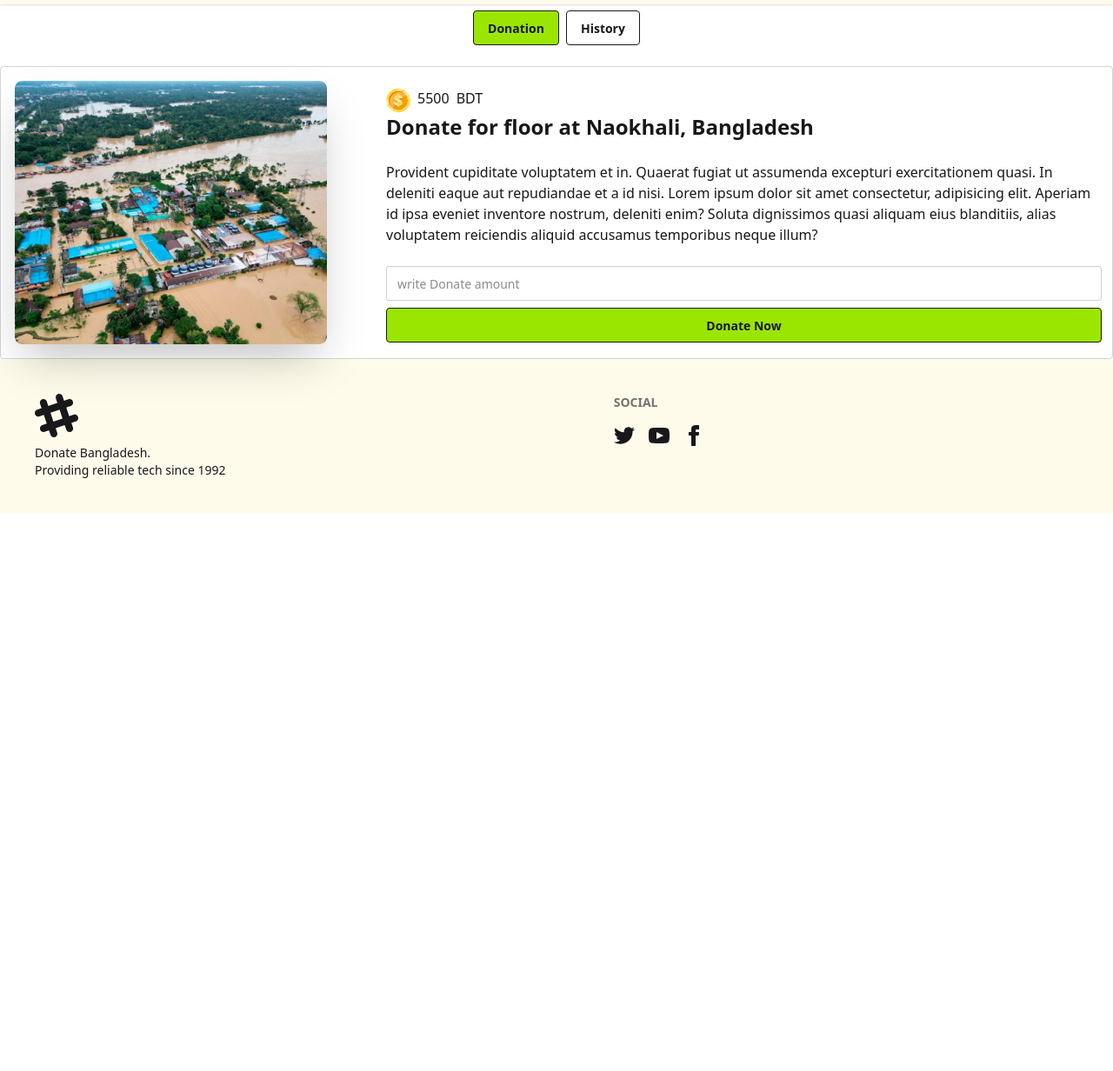
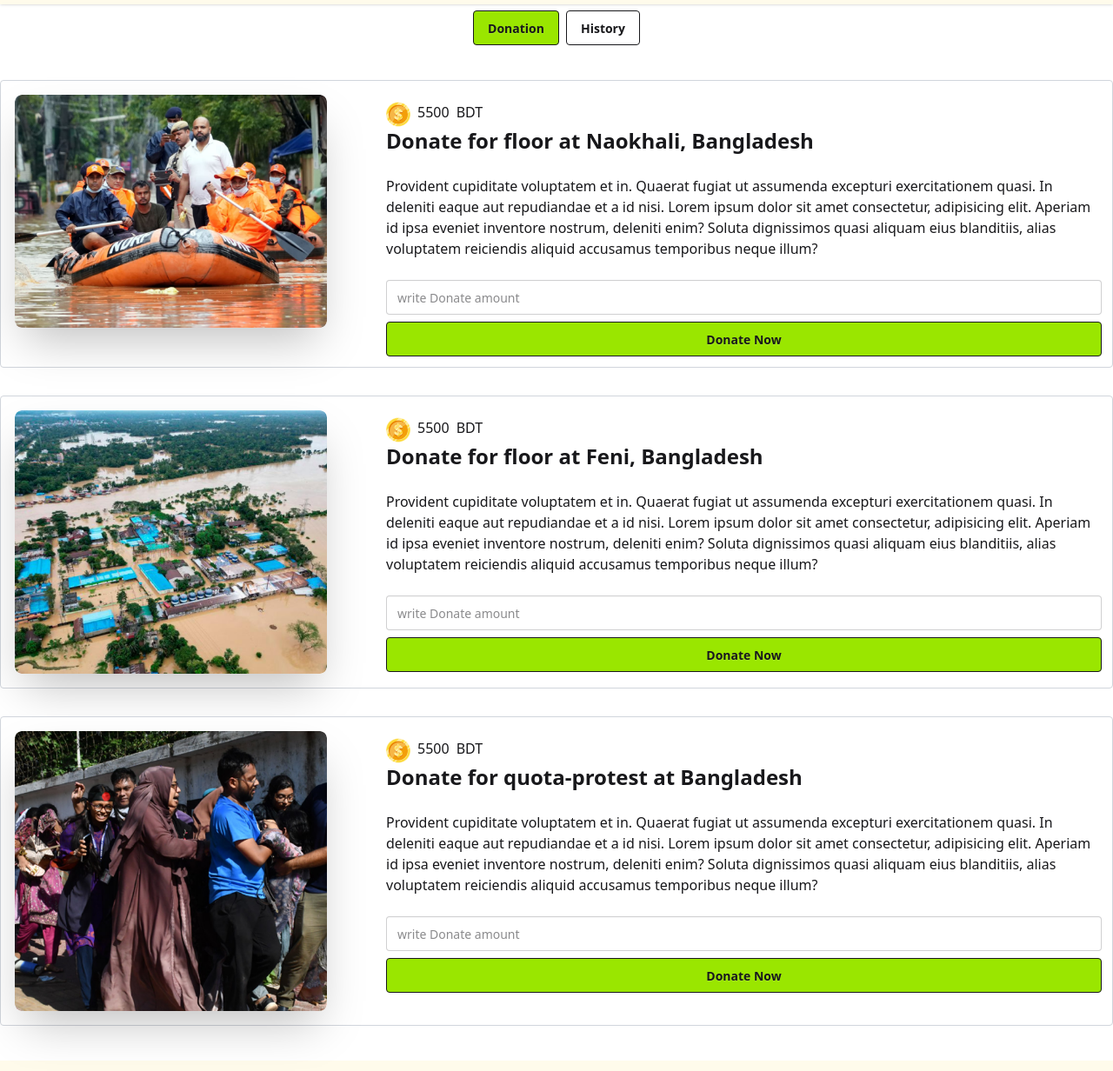
Before and after one commit to nayeem-miah/DOM-Quest-Build-and-Manipulate, a plain HTML site: page index.html in a window 1280 px wide. Shown: the part 68-1300 px from the top of the page at 87% size. Before the commit the page ends 800 px from the top, so only its background shows below. Drawn offline with nearby package versions, Linux system fonts and the light colour scheme.

Commit message:
design cart

```diff
--- a/index.html
+++ b/index.html
@@ -50,7 +50,29 @@
        </div>
 
         <!-- cart container -->
-          <div class="grid gap-8">
+          <div class="grid gap-8 my-10">
+            <div class="lg:flex bg-white border border-gray-300 rounded gap-10">
+              <div class="w-full p-4">
+              <img
+              src="./assets/noakhali.png"
+              class=" rounded-lg shadow-2xl w-full"
+            />
+              </div>
+
+              <div class="p-3">
+                <div class="mt-3 flex gap-2">
+                  <img class="" src="./assets/coin.png" alt=""> <h3>5500</h3> <p>BDT</p>
+                </div>
+                <h1 class="text-2xl font-bold">Donate for floor at Naokhali, Bangladesh</h1>
+                <p class="py-6">
+                  Provident cupiditate voluptatem et in. Quaerat fugiat ut assumenda excepturi exercitationem
+                  quasi. In deleniti eaque aut repudiandae et a id nisi. Lorem ipsum dolor sit amet consectetur, adipisicing elit. Aperiam id ipsa eveniet inventore nostrum, deleniti enim? Soluta dignissimos quasi aliquam eius blanditiis, alias voluptatem reiciendis aliquid accusamus temporibus neque illum?
+                </p>
+                <input type="text" placeholder="write Donate amount" class="input  w-full" />
+                <br>
+                <button class="btn btn-outline bg-lime-400 w-full mt-2" onclick="my_modal_5.showModal()">Donate Now</button>
+              </div>
+            </div>
             <div class="lg:flex bg-white border border-gray-300 rounded gap-10">
               <div class="w-full p-4">
               <img
@@ -63,7 +85,29 @@
                 <div class="mt-3 flex gap-2">
                   <img class="" src="./assets/coin.png" alt=""> <h3>5500</h3> <p>BDT</p>
                 </div>
-                <h1 class="text-2xl font-bold">Donate for floor at Naokhali, Bangladesh</h1>
+                <h1 class="text-2xl font-bold">Donate for floor at Feni, Bangladesh</h1>
+                <p class="py-6">
+                  Provident cupiditate voluptatem et in. Quaerat fugiat ut assumenda excepturi exercitationem
+                  quasi. In deleniti eaque aut repudiandae et a id nisi. Lorem ipsum dolor sit amet consectetur, adipisicing elit. Aperiam id ipsa eveniet inventore nostrum, deleniti enim? Soluta dignissimos quasi aliquam eius blanditiis, alias voluptatem reiciendis aliquid accusamus temporibus neque illum?
+                </p>
+                <input type="text" placeholder="write Donate amount" class="input  w-full" />
+                <br>
+                <button class="btn btn-outline bg-lime-400 w-full mt-2" onclick="my_modal_5.showModal()">Donate Now</button>
+              </div>
+            </div>
+            <div class="lg:flex bg-white border border-gray-300 rounded gap-10">
+              <div class="w-full p-4">
+              <img
+              src="./assets/quota-protest.png"
+              class=" rounded-lg shadow-2xl w-full"
+            />
+              </div>
+
+              <div class="p-3">
+                <div class="mt-3 flex gap-2">
+                  <img class="" src="./assets/coin.png" alt=""> <h3>5500</h3> <p>BDT</p>
+                </div>
+                <h1 class="text-2xl font-bold">Donate for quota-protest at Bangladesh</h1>
                 <p class="py-6">
                   Provident cupiditate voluptatem et in. Quaerat fugiat ut assumenda excepturi exercitationem
                   quasi. In deleniti eaque aut repudiandae et a id nisi. Lorem ipsum dolor sit amet consectetur, adipisicing elit. Aperiam id ipsa eveniet inventore nostrum, deleniti enim? Soluta dignissimos quasi aliquam eius blanditiis, alias voluptatem reiciendis aliquid accusamus temporibus neque illum?
```
